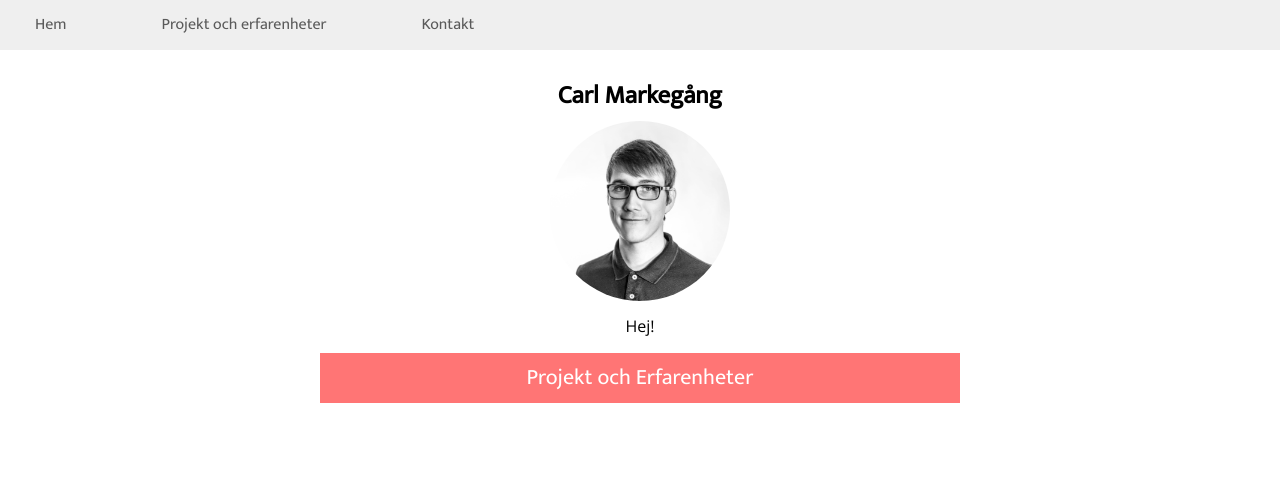
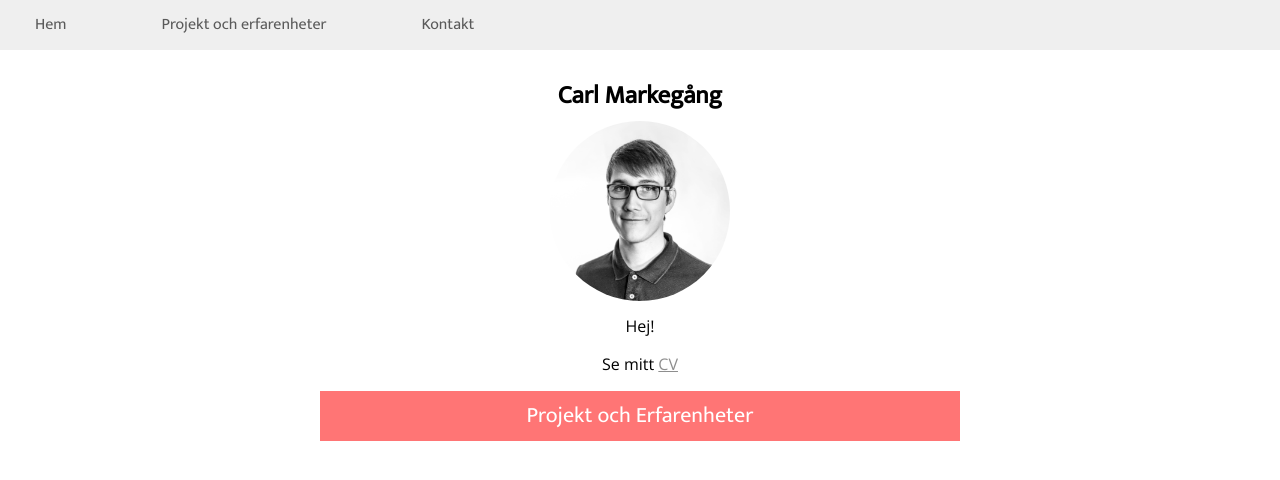
Before and after one commit to carlmarkegang/portfolio, a React (Create React App) app: page / in a window 1280 px wide. Shown: the top 480 px of the page. Built offline with nearby package versions, Linux system fonts and the light colour scheme.

Commit message:
Uppdaterar innehåll och inkluderar CV

```diff
--- a/package.json
+++ b/package.json
@@ -7,7 +7,7 @@
     "react": "^16.9.0",
     "react-dom": "^16.9.0",
     "react-router-dom": "^4.3.1",
-    "react-scripts": "^3.1.1"
+    "react-scripts": "^3.4.4"
   },
   "devDependencies": {},
   "scripts": {
--- a/src/components/home.jsx
+++ b/src/components/home.jsx
@@ -8,7 +8,8 @@ class Home extends Component {
             <div className="homeContainer container">
                 <h3 className="homeHeader">Carl Markegång</h3>
                 <img src="/img/carl_markegang.png" className="homeMeImage" alt="Carl Markegång"/>
-                <p className="homeIntroduction">Hej!</p>
+                <p className="homeIntroduction">Hej!<p>Se mitt <a href="cv.pdf" target="_blank">CV</a></p></p>
+
                 <span className="projectButtonLink"><div className="projectButton" link='/project'
                                                          onMouseMove={this.props.onMouseMove}
                                                          onMouseDown={this.props.onMouseDown}>Projekt och Erfarenheter</div>
```
Also changed, not shown: 2 other files (tests, documents, lock files or other folders).
